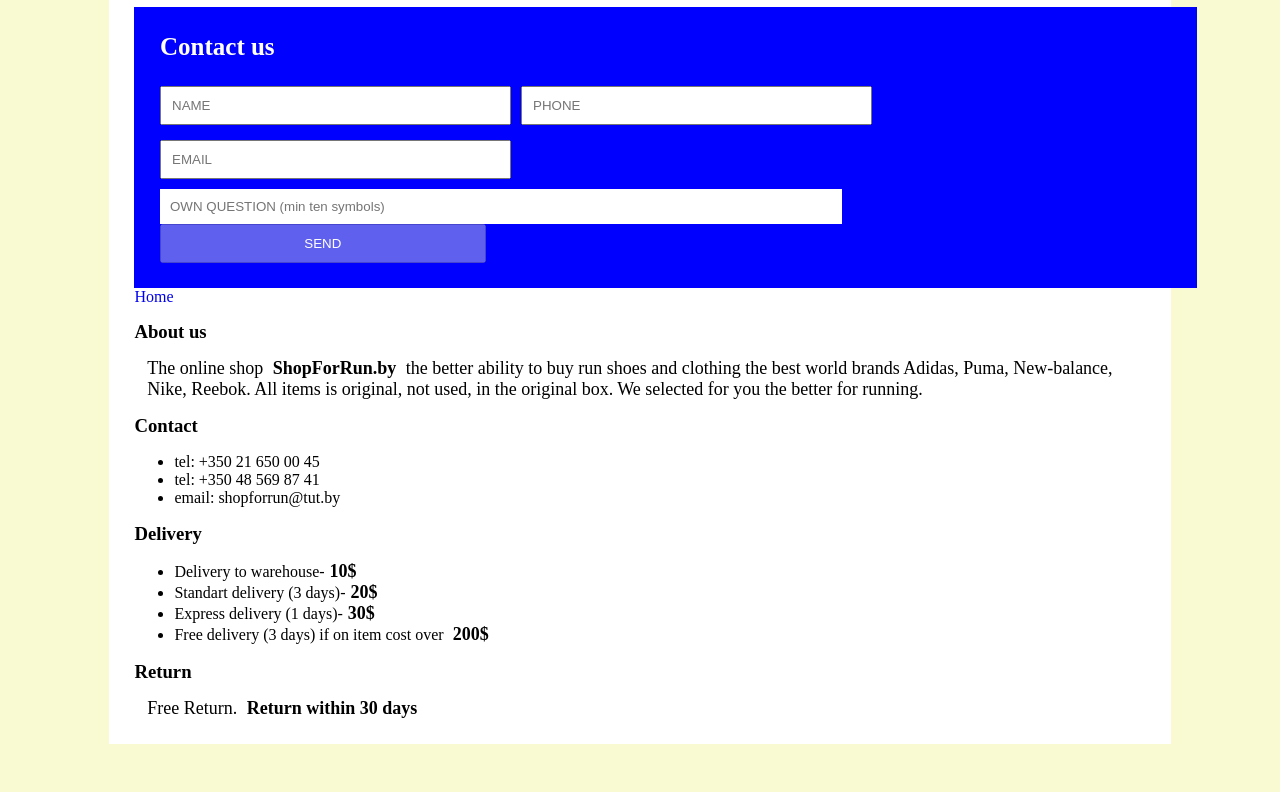
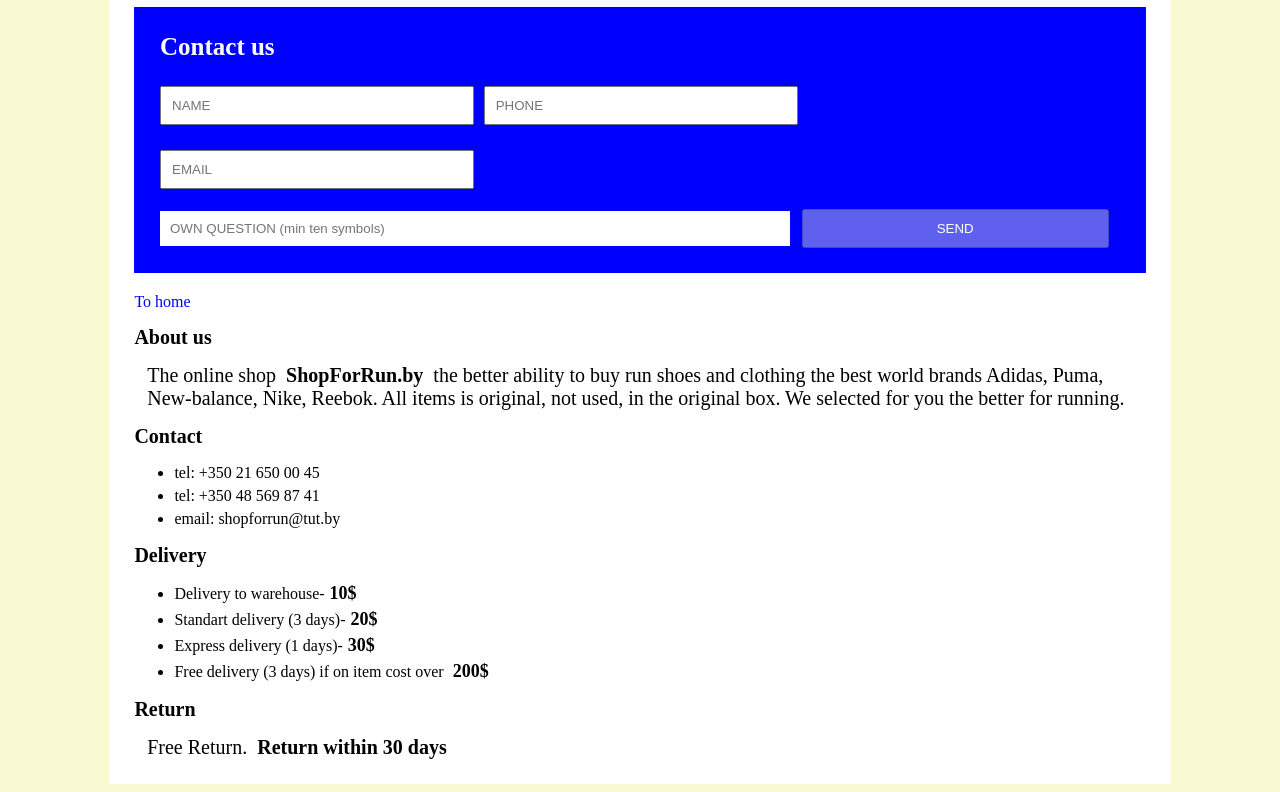
Before and after one commit to 190968/gatsby_shop, a Gatsby site: page /help in a window 1280 px wide. Shown: the part 103-895 px from the top of the page. Before the commit the page ends 855 px from the top, so only its background shows below. Built offline with nearby package versions, Linux system fonts and the light colour scheme; Gatsby itself is replaced by a stand-in of ours.

Commit message:
08.11.2020

```diff
--- a/gatsby-config.js
+++ b/gatsby-config.js
@@ -80,13 +80,13 @@
         },
       },
     },
-    {
-      resolve: `gatsby-plugin-typography`,
-      options: {
-        pathToConfigModule: `src/utils/typography`,
-      },
+    // {
+    //   resolve: `gatsby-plugin-typography`,
+    //   options: {
+    //     pathToConfigModule: `src/utils/typography`,
+    //   },
 
-    },
+    // },
     {
       resolve: `gatsby-source-mongodb`,
       options: {
--- a/src/components/blockPhone.js
+++ b/src/components/blockPhone.js
@@ -51,6 +51,7 @@
     span {
         float: right;
         cursor: pointer;
+        margin: 0;
         :hover {
             color: blue;
            text-decoration: underline;
--- a/src/templates/slider.js
+++ b/src/components/slider.js
@@ -51,6 +51,7 @@
   const [pos_max, setMaxPosition] = React.useState(100);
 
   useEffect(() => set_width(Math.trunc(window.innerWidth*0.135*0.95)),[]);
+  useEffect(() => max === 180 ? setMaxPosition(100) : setMaxPosition(pos_max) ,[max]);
   const Mouse_move_min = e => {
     if (slider_min) {
       setMin(min < 1 ? 2 : e.nativeEvent.offsetX)
--- a/src/html.js
+++ b/src/html.js
@@ -1,5 +1,5 @@
 import React from "react";
-import { graphql, Link } from "gatsby";
+
 import PropTypes from "prop-types";
 
 
--- a/src/pages/help.js
+++ b/src/pages/help.js
@@ -17,10 +17,11 @@
 
     p {
         padding-left: 1vw;
-       font-size: 18px;
+       font-size: 20px;
     }
     li {
-        margin: 0 ;
+        margin: 5px 0 ;
+        font-size: 16px;
     }
     span {
         font: 600 39px/30px 'Arial', san-serif;
@@ -34,14 +35,14 @@
     }
 `;
 const InputName = styled.input`
-    width: 32.33%;
-    margin: 5px 1% 10px 0;
+    width: 30.2%;
+    margin: 5px 1% 20px 0;
     padding: 10px;
 `;
 const DivInput = styled.div`
     background-color: blue;
-    width: 100%;
-
+    width: 95%;
+    margin-bottom: 20px;
     padding: 2vw;
     h1 {
         color: #fff;
@@ -51,7 +52,7 @@
 
 `;
 const Input = styled.input`
-    width: 65.5%;
+    width: 63.5%;
     padding: 10px;
 
     margin-right: 1.2%;
@@ -60,7 +61,7 @@
 const InputSub = styled.input.attrs(props=>({
     text: props.text
 }))`
-    width: 32.2%;
+    width: 32%;
     padding: 10px;
     position: relative;
     color: #fff;
@@ -131,11 +132,11 @@
           <title>Only better brands shoes for run</title>
           <html lang="en" />
         </Helmet>
-          <DivAbout>
+        <DivAbout>
             <Link to="/" className="to_main" ></Link>
             <span>Customer service</span>
 
-              <DivInput>
+            <DivInput>
                         { contact ?
                             <h2>Message sending to manager</h2>
                         : <form>
@@ -163,9 +164,9 @@
                             />
                         </form>
                         }
-                    </DivInput>
+                </DivInput>
 
-                    <Link to="/">Home</Link>
+                    <Link to="/">To home</Link>
                     <h3>About us</h3>
                     <p> The online shop <b>ShopForRun.by</b> the better ability
                         to buy run shoes and clothing the best world brands
--- a/src/styles/global.css
+++ b/src/styles/global.css
@@ -13,21 +13,23 @@
     text-shadow: none;
     font-weight: 300;
 }
+.items .brand {
+    text-transform: uppercase;
+    font-size: 20px;
+}
 input[type=button] {
+    border: none;
+    outline: none;
+    height: 55px;
+    font-size: 20px;
+    padding: 5px;
+    color: #fff;
+    background: linear-gradient(to top, lime, lightgreen);
+}
+input[type=button]:hover {
+    background: linear-gradient(to top, lime, lime);
+}
 
-    font-size: 25px;
-    padding: 5px;
-
-    cursor: pointer;
-    margin: 10px auto;
-
-    background-color: lightgoldenrodyellow;
-    border: 2px solid lightgoldenrodyellow;
-}     */
-
-input[type=button]:hover {
-    background-color: lightgoldenrodyellow;
-}
 input[type=checkbox] {
     width: 20px;
     height: 20px;
@@ -92,12 +94,7 @@
     color: blue;
 }
 
-.menu_items label:hover {
-   background-color: #ddd;
-    padding: 5px;
-    border-radius: 5px;
 
-}
 label:hover:after {
     display: inline;
 }
@@ -130,21 +127,9 @@
 .main_Menu_link:hover {
     font: 300 22px/50px 'Georgia', serif;
 }
-.menu_items {
-    background-color: lavender;
-    margin: 5px 0 0;
-    padding: 5px 0;
-    text-align: left;
-    font-weight: 600;
 
-    position: sticky;
-    top: 30px;
-    z-index: 10;
-}
-.menu_items span {
-    font-size: 30px;
-}
-.items p span,
+
+
 img  {
     display: inline-block;
     vertical-align: middle;
@@ -162,11 +147,7 @@
     vertical-align: middle;
     white-space: break-spaces;
 }
-.items .brand {
-    font-size: 25px;
-    margin: 10px 0;
-    font-weight: 600;
-}
+
 .quantBag {
     margin: -10px -40px 0 0;
     color: red;
@@ -204,7 +185,7 @@
     padding: 5px;
     text-align: center;
 }
-div span {
+.items span {
     color: #000;
     font-size: 1em;
     display: inline-block;
@@ -249,9 +230,9 @@
 }
 
 .div_image {
-    vertical-align: top;
-    width: 65%;
-    float: left;
+    text-align: left;
+    width: 63vw;
+    display: inline-block;
     margin: 0;
 }
 .div_phone {
@@ -325,7 +306,7 @@
     padding: 8px;
     background-color: cornflowerblue;
     position: absolute;
-    width: 100%;
+    width: 96%;
     top: -35px;
 }
 .admin {
@@ -365,20 +346,21 @@
 .go_to_account:before {
     content: "ENTER TO ACCOUNT ";
 
-    font-size: 18px;
-    font-weight: 600;
-    display: block;
+    font: 600 23px/5px 'Arial', sans-serif;
 
-    left: 0;
+   left: 0;
+
+
     text-align: left;
     position: absolute;
-    width: 100%;
-    top: -60px;
+
+    top: -40px;
 }
 .div_bag_menu {
     margin-top: 50px;
     background-color: lavender;
     font-size: 20px;
+
     text-align: justify;
     font-weight: 600;
     width: 70%;
@@ -387,6 +369,8 @@
 .div_bag_menu span,
 .div_bag_item span {
     width: 15%;
+    display: inline-block;
+    text-align: center;
 }
 .div_bag_menu:before {
     content: "YOUR BAG";
@@ -395,14 +379,16 @@
     top: -30px;
 }
 .div_content {
-    width: 30%;
+    width: 25vw;
     vertical-align: top;
     height: 60%;
     text-align: left;
-    float: left;
+    display: inline-block;
+
 }
 .div_content h3 {
     text-transform: capitalize;
+    font-size: 30px;
 }
 .div_content h2 b {
 
@@ -411,28 +397,31 @@
 .div_content h2 b,h3,p,span, p b {
     margin: 15px 0;
     color: #000;
+    font-size: 20px;
 }
-.div_description {
-    width: 30%;
-    margin: 0;
-    float: left;
-    vertical-align: top;
-    border-top: 1px solid #ccc;
-    padding-top: 10px;
-    height: 40%;
-    text-align: left;
+.div_content p:first-of-type {
+    text-transform: capitalize;
 }
-.div_description li {
-    margin: 0 5px 0 20px;
+.div_content dd {
+    margin: 5px 10px;
     font-size: 16px;
+
 }
-.div_description ul {
-    margin: 0;
+.div_content dd:first-of-type {
+    font: 600 17px/30px 'Arial',sans-serif;
+    text-transform: capitalize;
+}
+.div_content dt {
+    margin: 20px 0;
+    padding-top: 20px;
+    border-top: 1px solid #000;
+    font: 400 20px/20px 'Arial',sans-serif;
 }
 .div_item {
     position: fixed;
     z-index: 15;
     width: 90vw;
+    text-align: left;
     height: 100vh;
     background-color: #fff;
     top: 0;
@@ -441,6 +430,7 @@
    float: left;
     text-align: justify;
     margin: 10px 0;
+
     background-color: #fff;
     padding: 10px 0;
     border-bottom: 1px solid #ddd;
@@ -456,21 +446,24 @@
 }
 .div_big_image {
     margin: 0;
+    width: 45vw;
+    height: 40vw;
+    display: inline-block;
 
-    width: auto;
-    height: 40vw;
     background-position: center;
     background-repeat: no-repeat;
+
 }
 .div_small_image {
-    display: inline-block;
-    width: 150px;
+
+    display: block;
+    width: 10vw;
     height: 100px;
     background-position: center;
     background-size: 100%;
     background-repeat: no-repeat;
     cursor: pointer;
-    margin: 0 5px;
+    margin: 10vh 0 0;
 }
 .div_small_image:hover {
     border-bottom: 2px solid #000;
@@ -516,7 +509,7 @@
     }
     .main_block {
       width: 100%;
-      padding: 5px;
+      padding: 0;
       margin: 0;
     }
     .menu .link {
@@ -561,16 +554,22 @@
         left: 0;
         top: 0%;
     }
+   .div_image {
+        text-align: left;
+        width: 100vw;
+            display: inline-block;
+            margin: 0;
+    }
+    .div_big_image {
 
-    .div_big_image {
-        margin:  0 auto 5px;
-        width: auto;
+        width: 70vw;
         background-position: center;
         background-repeat: no-repeat;
     }
     .div_small_image {
-        width: 15vw;
+        width: 20vw;
         height: 15vw;
+
     }
     .go_to_account, .orders {
         margin: 170px 0 0;
@@ -582,8 +581,9 @@
 
     .div_content,
     .div_description {
-        width: 100vw;
-        padding: 0 20px 10px;
+        width: 95vw;
+        font-size: 18px;
+        padding: 10px 20px ;
         height: fit-content;
         white-space: break-spaces;
 
@@ -605,6 +605,21 @@
         font-size: 3vw;
         width: 30%;
 
+    }
+    .div_item * ,
+    .div_content dd,
+
+    .div_content dt,
+    .div_content dd:first-of-type {
+        margin-top: 5px;
+        margin-bottom: 5px;
+        font-size: 16px;
+    }
+    .div_content {
+        display: block;
+        margin: 0 auto;
+        width: 95vw;
+        padding: 5px;
     }
     input[type=button] {
         font-size: 4vw;
```
Also changed, not shown: functions/uploadbase.js (+17 -10 lines), src/components/favoriteSale.js (+21 -4 lines), src/components/item.js (+50 -34 lines), src/components/search.js (+5 -3 lines), src/pages/bag.js (+8 -5 lines), src/pages/delivery.js (+8 -4 lines), src/pages/holobuda.js (+4 -5 lines), src/pages/orders.js (+17 -16 lines), src/templates/items.js (+34 -9 lines).
